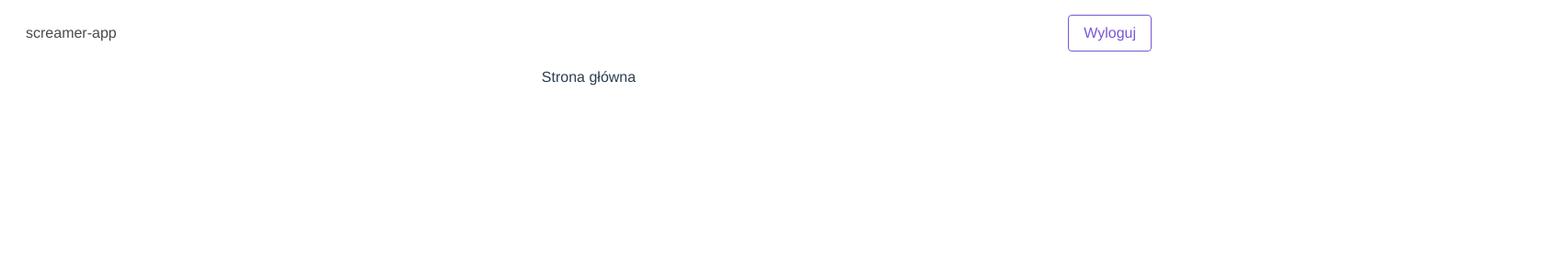
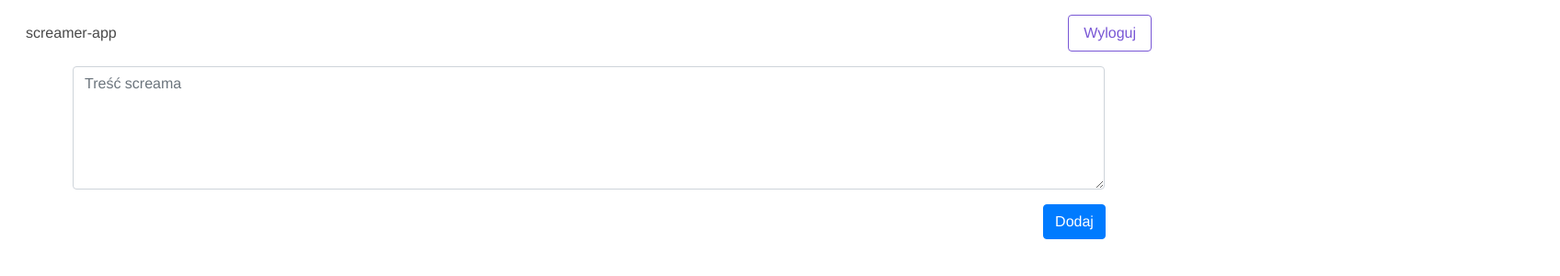
Before and after one commit to screamer-app/web-app, a Vue app: page / in a window 1280 px wide. Shown: the top 300 px of the page at 92% size, 1696 px wide, since content can reach past the window. Built offline with nearby package versions, Linux system fonts and the light colour scheme; no server answers; sample sign-in values are in the browser's storage.

Commit message:
AddScream component

```diff
--- /dev/null
+++ b/src/components/AddScream.vue
@@ -0,0 +1,87 @@
+<template>
+<div class="container">
+  <form>
+    <div class="form-group row">
+      <div class="col-12">
+        <textarea
+          v-model="scream"
+          id="textarea"
+          placeholder="Treść screama"
+          name="textarea"
+          cols="40"
+          rows="5"
+          class="form-control"
+        ></textarea>
+      </div>
+    </div>
+    <div class="form-group row">
+      <div class="offset-6 col-11">
+        <button @click="saveScream" class="btn btn-primary" type="button">
+          Dodaj
+        </button>
+      </div>
+    </div>
+  </form>
+  </div>
+</template>
+
+<script>
+// @ is an alias to /src
+import firebase from "firebase";
+import { db } from "@/main.js";
+export default {
+  name: "AddScream",
+  data() {
+    return {
+      scream: null,
+      screams: [],
+      authUser: [],
+    };
+  },
+  methods: {
+    saveScream() {
+      db.collection("users").where("id", "==", this.authUser.uid)
+    .get()
+.then(querySnapshot => {
+querySnapshot.forEach(doc =>{
+      db.collection('screams').add({
+      scream: this.scream,
+      createAt: new Date().toLocaleString(),
+      userID: this.authUser.uid,
+      photoURL: doc.data().photoURL,
+      login: doc.data().displayName
+    })
+      this.scream = null;
+})
+})
+
+    },
+  },
+  created() {
+    firebase.auth().onAuthStateChanged(user => {
+      if (user) {
+        this.authUser = user;
+      } else {
+        this.authUser = {};
+      }
+    });
+  },
+  beforeRouteEnter(to, from, next) {
+    next(vm => {
+      firebase.auth().onAuthStateChanged(user => {
+        if (user) {
+          next();
+        } else {
+          vm.$router.push("/login");
+        }
+      });
+    });
+  }
+};
+</script>
+
+<style scoped>
+.container {
+  max-width: 1170px;
+  margin: auto;
+}
--- a/src/views/Home.vue
+++ b/src/views/Home.vue
@@ -1,16 +1,16 @@
 <template>
   <div class="home">
-      <p>Strona główna</p>
+        <AddScream />
   </div>
 </template>
 
 <script>
-
 import firebase from "firebase";
+import AddScream from '@/components/AddScream'
 export default {
   name: "Home",
   components: {
-
+    AddScream
   },
   data() {
     return {
```
